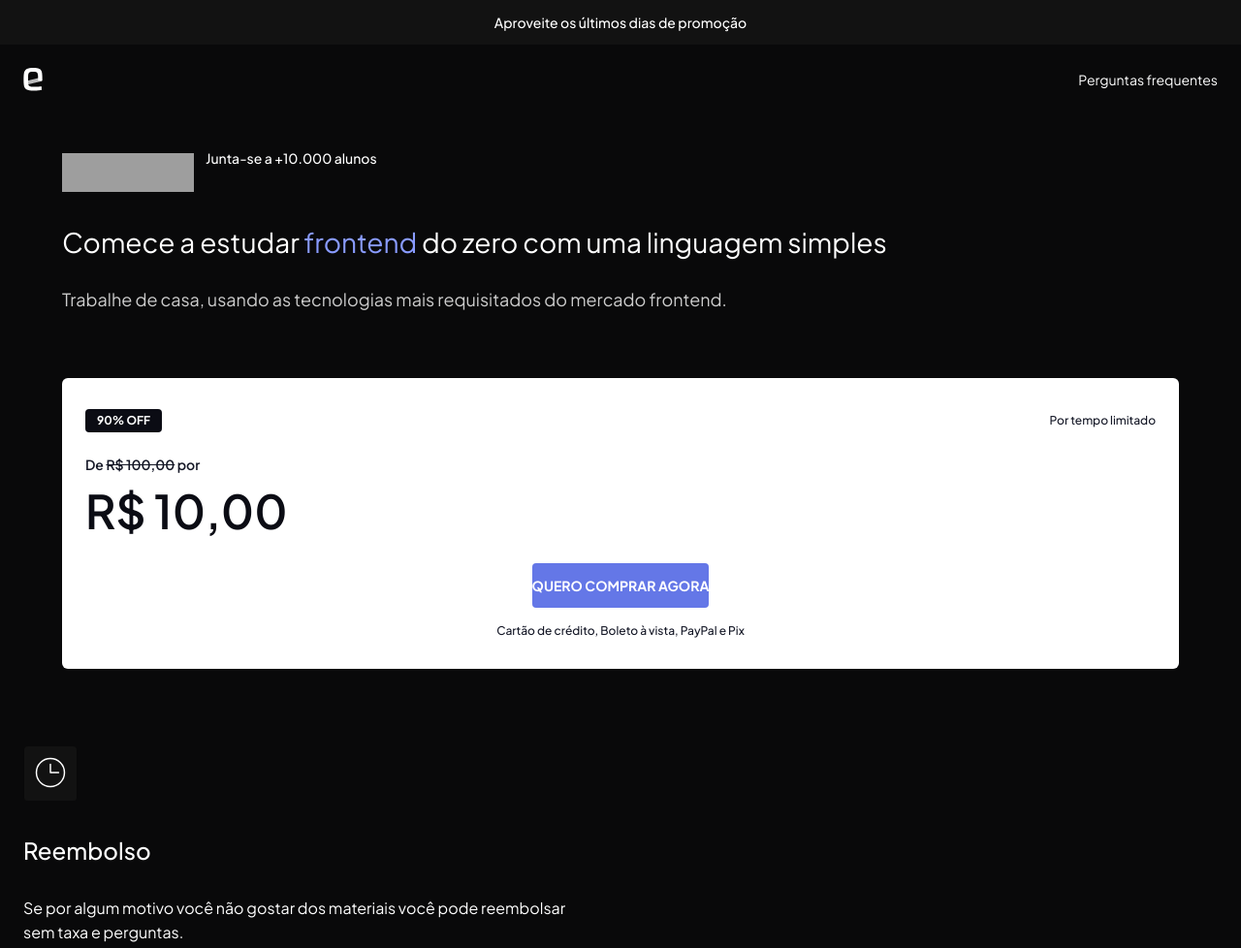
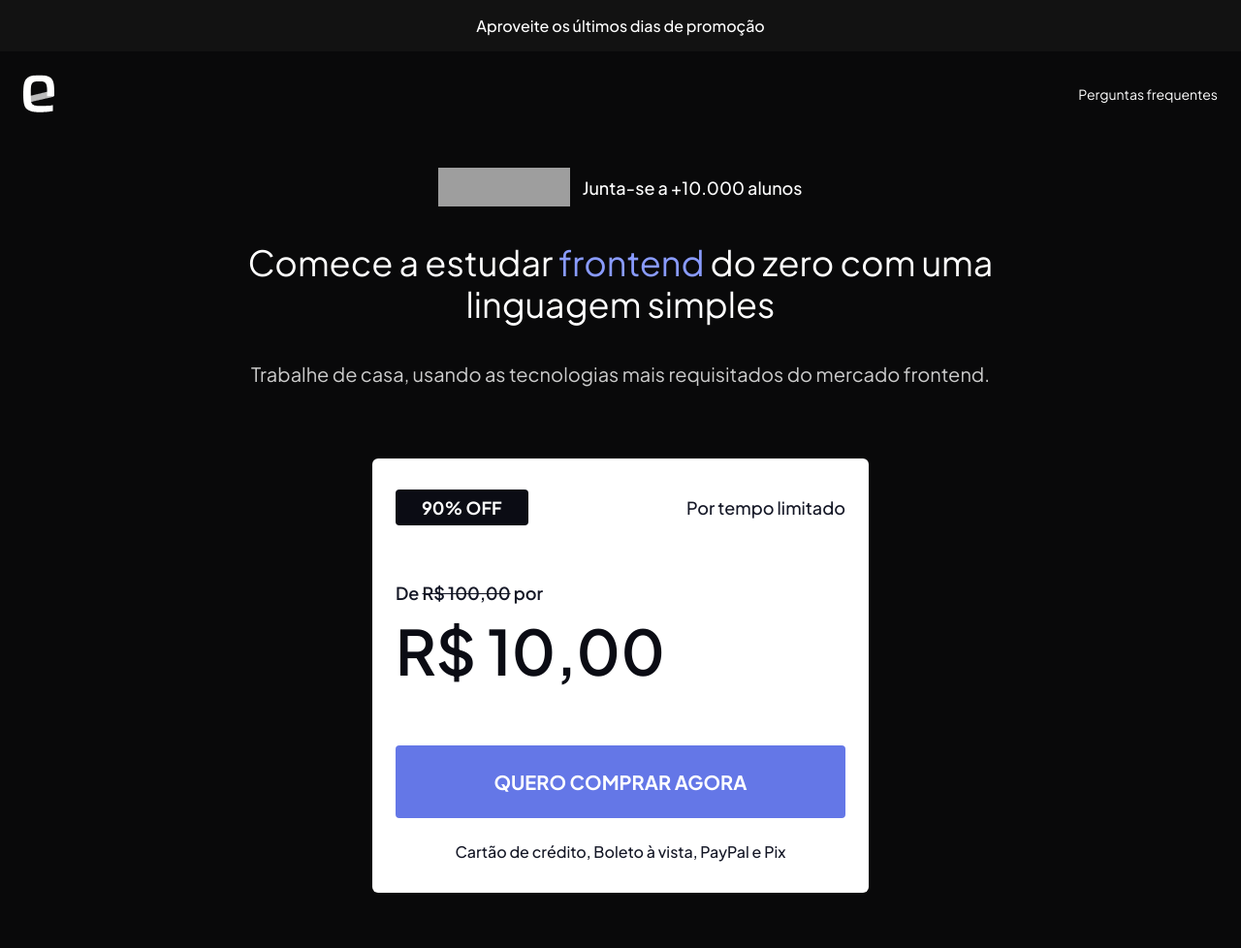
Before and after one commit to kaique-feitosa/efront, a plain HTML site: page index.html in a window 1280 px wide. Shown: the top 978 px of the page at 97% size. Drawn offline with Linux system fonts and the light colour scheme; grey boxes are pictures that could not be loaded.

Commit message:
Layout para 768px teminado

```diff
--- a/index.html
+++ b/index.html
@@ -26,10 +26,12 @@
             <div class="anuncio__banner">
                 <div class="alunos">
                     <img src="images/avatars.svg" alt="Fotos dos alunos eFront">
-                    <p>Junta-se a +10.000 alunos</p>
+                    <p class="alunos__texto">Junta-se a +10.000 alunos</p>
                 </div>
-                <h1>Comece a estudar <span>frontend</span> do zero com uma linguagem simples</h1>
-                <p>Trabalhe de casa, usando as tecnologias mais requisitados do mercado frontend.</p>
+                <div class="anuncio__infos">
+                    <h1 class="anuncio__titulo">Comece a estudar <span>frontend</span> do zero com uma linguagem simples</h1>
+                    <p class="anuncio__texto">Trabalhe de casa, usando as tecnologias mais requisitados do mercado frontend.</p>
+                </div>
             </div>
 
             <div class="anuncio__preco">
@@ -42,7 +44,7 @@
                     <p class="anuncio__valor-novo">R$ 10,00</p>
                 </div>
                 <div class="anuncio__pagamento">
-                    <a href="#">Quero comprar agora</a>
+                    <a href="#" class="pagamento__botao">Quero comprar agora</a>
                     <p>Cartão de crédito, Boleto à vista, PayPal e Pix</p>
                 </div>
             </div>
--- a/styles/components/_anuncio.scss
+++ b/styles/components/_anuncio.scss
@@ -2,6 +2,8 @@
 @use '../abstract/mixins';
 
 .anuncio {
+    display: flex;
+    flex-direction: column;
     margin: 0 auto;
     width: 90%;
 
@@ -17,12 +19,13 @@
                 @include mixins.tamanho-imagem(8.5em, 2.5em);
             }
 
-            p {
+            .alunos__texto {
                 @include mixins.size-weight-color(0.875rem, 500, variaveis.$branco);
             }
         }
 
-        h1 {
+        .anuncio__infos {
+            .anuncio__titulo {
                 @include mixins.size-weight-color(1.75rem, 400, variaveis.$branco);
                 padding: 1em 0;
                 line-height: 33.6px;
@@ -32,10 +35,11 @@
                 }
             }
 
-        p {
+            .anuncio__texto {
                 @include mixins.size-weight-color(1.125rem, 400, variaveis.$cinza);
                 line-height: 27px;
                 padding-bottom: 2em;
+            }
         }
     }
 
@@ -89,13 +93,14 @@
             gap: 16px;
             text-align: center;
 
-            a {
+            .pagamento__botao {
                 background-color: variaveis.$bg-botao;
                 @include mixins.size-weight-color(0.875rem, 700, variaveis.$branco);
                 text-decoration: none;
                 text-transform: uppercase;
                 border-radius: 4px;
                 padding: 1em 0;
+                width: 100%;
             }
 
             p {
@@ -104,3 +109,79 @@
         }
     }
 }
+
+@media screen and (min-width: 768px) {
+    .anuncio {
+        .anuncio__banner {
+            display: flex;
+            flex-direction: column;
+            align-items: center;
+
+            .alunos {
+                .alunos__texto {
+                    font-size: 1.125rem;
+                }
+            }
+
+            .anuncio__infos {
+                text-align: center;
+                width: 70%;
+
+                .anuncio__titulo {
+                    font-size: 2.25rem;
+                    line-height: 43.2px;
+                    padding: 1em .4em;
+                }
+
+                .anuncio__texto {
+                    font-size: 1.25rem;
+                    line-height: 30px;
+                }
+            }
+        }
+
+
+        &__preco {
+            @include mixins.tamanho-imagem(32em, 28em);
+            margin: 0 auto;
+            display: flex;
+            flex-direction: column;
+            justify-content: space-between;
+
+            .anuncio__desconto {
+                .desconto {
+                    font-size: 1.125rem;
+                    padding: 0.375em 1.5em;
+                }
+
+                .tempo {
+                    font-size: 1.125rem;
+                }
+            }
+
+            .anuncio__valores {
+                .anuncio__valor-antigo {
+                    font-size: 1.125rem;
+                }
+
+                .anuncio__valor-novo {
+                    font-size: 4rem;
+                }
+            }
+
+            .anuncio__pagamento {
+                gap: 24px;
+
+                .pagamento__botao {
+                    font-size: 1.25rem;
+                    padding: 1.25em 0;
+                }
+
+                p {
+                    font-size: 1rem;
+                }
+            }
+        }
+    }
+
+}
--- a/styles/components/_cards.scss
+++ b/styles/components/_cards.scss
@@ -3,21 +3,24 @@
 
 .cards {
     display: flex;
+    justify-content: center;
     flex-wrap: wrap;
     gap: 32px;
     padding: 2em 0;
     margin-top: 3em;
 
     .card {
-        padding: 0 1.5em;
+        @include mixins.tamanho-imagem(21em, auto);
+        padding: 1em 0;
 
         img {
             @include mixins.tamanho-imagem(56px, 56px);
+            border-radius: 4px
         }
 
         h2 {
             @include mixins.size-weight-color(1.5rem, 500, variaveis.$branco);
-            padding: 2rem 0;
+            padding: 1em 0;
         }
 
         p {
--- a/styles/components/_header.scss
+++ b/styles/components/_header.scss
@@ -25,3 +25,21 @@ header {
         }
     }
 }
+
+@media screen and (min-width: 768px) {
+    header {
+        .alerta {
+            font-size: 1rem;
+        }
+
+        .container {
+            img {
+                @include mixins.tamanho-imagem(2em, 2.5em);
+            }
+
+            a {
+                font-size: 1,25rem;
+            }
+        }
+    }
+}
```
Also changed, not shown: styles/style.css, 1 other file. Lines whose indentation alone changed are shown as unchanged.
